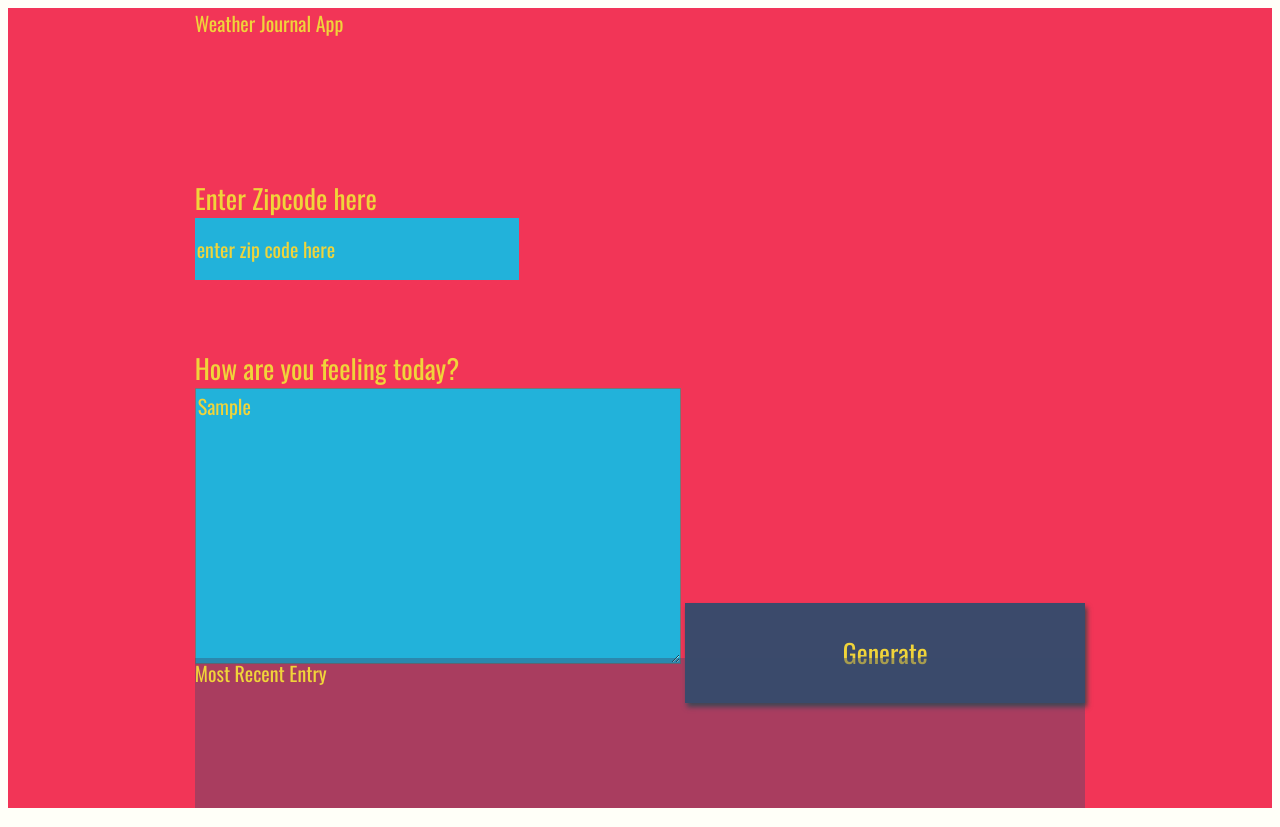
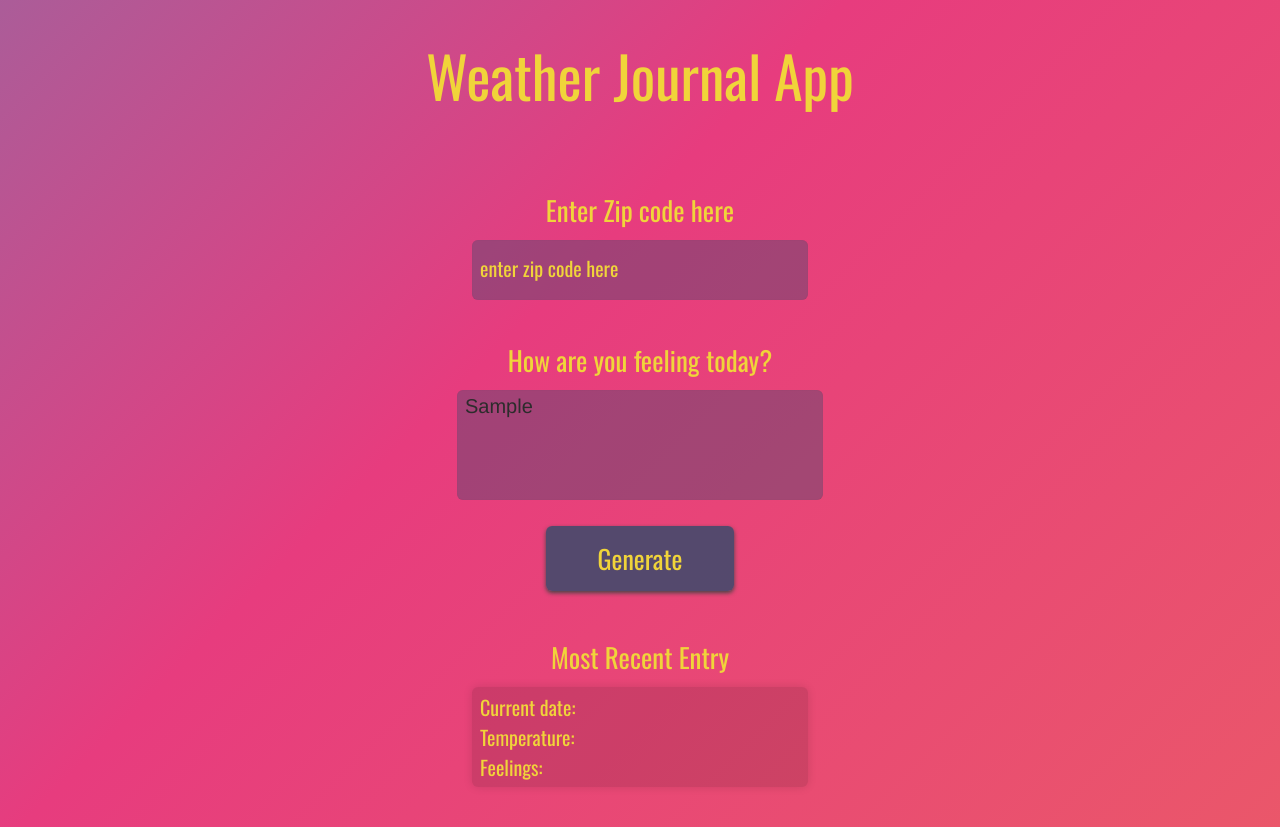
Before and after one commit to KhaledElkhoreby/weather-journal-app, a website: page website/index.html in a window 1280 px wide. Both pictures are taken after typing "Sample" into the empty fields and a click on the button "Generate". Drawn offline with nearby package versions, Linux system fonts and the light colour scheme; no server answers; a web font is replaced by a local one.

Commit message:
refactor:code

```diff
--- a/website/app.js
+++ b/website/app.js
@@ -1,5 +1,86 @@
 /* Global Variables */
+// Personal API Key for OpenWeatherMap API
+
+// TODO: Integrating OpenWeatherMap API
+const apiKey = "appid=5ff9367881db1860471c4f6e82e63475&units=imperial";
+let result = {};
+
+// TODO: Return Endpoint Data
+// TODO: GET Route II: Client Side
+const getData = async (url = "") => {
+  // if (!response.ok) {
+  // } else {
+  try {
+    const response = await fetch(url);
+    const data = await response.json();
+    result.temp = data.main.temp;
+  } catch (error) {
+    result = {};
+    result.date = newDate;
+    console.log("get error", error);
+    alert("Please enter valid zip code :(");
+  }
+  // }
+};
+
+//TODO: POST Route II : Client Side
+const postData = async (url = "", data = {}) => {
+  const response = await fetch(url, {
+    method: "POST",
+    credentials: "same-origin",
+    headers: {
+      "Content-Type": "application/json",
+    },
+    body: JSON.stringify(data),
+  });
+  try {
+    const newData = await response.json();
+    return newData;
+  } catch (error) {
+    console.log("post error", error);
+  }
+};
 
 // Create a new date instance dynamically with JS
 let d = new Date();
-let newDate = d.getMonth()+'.'+ d.getDate()+'.'+ d.getFullYear();
+let newDate = `${d.getMonth() + 1}.${d.getDate()}.${d.getFullYear()}`;
+result.date = newDate;
+// TODO: Naming HTML Inputs and Buttons For Interaction
+const zip = document.querySelector("#zip");
+const feelings = document.querySelector("#feelings");
+const generate = document.querySelector("#generate");
+let userInput = {};
+
+//TODO: Dynamic UI
+const retrieveData = async () => {
+  const request = await fetch("/test");
+  try {
+    // Transform into JSON
+    const allData = await request.json();
+    console.log(allData);
+    // Write updated data to DOM elements
+    document.getElementById("temp").innerHTML = `Temperature: ${
+      Math.round(allData.temp) || "___"
+    } degrees`;
+    document.getElementById("content").innerHTML = `Feeling: ${
+      allData.content ?? "no feeling"
+    }`;
+    document.getElementById("date").innerHTML = `Date: ${allData.date}`;
+  } catch (error) {
+    console.log("retrieve from server", error);
+  }
+};
+
+generate.addEventListener("click", async () => {
+  result.content = feelings.value;
+  let zipCode = zip.value;
+  const baseURL = `https://api.openweathermap.org/data/2.5/weather?zip=${zipCode},us&${apiKey}`;
+  try {
+    await getData(baseURL);
+    postData("/all", result);
+    retrieveData();
+  } catch (error) {
+    result = {};
+    console.log(error);
+  }
+});
--- a/website/index.html
+++ b/website/index.html
@@ -1,35 +1,41 @@
 <!DOCTYPE html>
 <html>
   <head>
-<meta charset="UTF-8">
+    <meta charset="UTF-8" />
     <title>Weather Journal</title>
-<link href="https://fonts.googleapis.com/css?family=Oswald:400,600,700|Ranga:400,700&display=swap" rel="stylesheet">
-<link rel="stylesheet" href="style.css">
+    <link
+      href="https://fonts.googleapis.com/css?family=Oswald:400,600,700|Ranga:400,700&display=swap"
+      rel="stylesheet"
+    />
+    <link rel="stylesheet" href="style.css" />
   </head>
   <body>
-<div id = "app">
-  <div class ="holder headline">
-    Weather Journal App
+    <div id="app">
+      <div class="holder headline">Weather Journal App</div>
+      <div class="holder zip">
+        <label for="zip">Enter Zip code here</label>
+        <input type="text" id="zip" placeholder="enter zip code here" />
       </div>
-  <div class ="holder zip">
-    <label for="zip">Enter Zipcode here</label>
-    <input type="text" id="zip" placeholder="enter zip code here">
+      <div class="holder feel">
+        <label for="feelings">How are you feeling today?</label>
+        <textarea
+          class="myInput"
+          id="feelings"
+          placeholder="Enter your feelings here"
+          rows="9"
+          cols="50"
+        ></textarea>
+        <button id="generate" type="submit">Generate</button>
       </div>
-  <div class ="holder feel">
-    <label for="feelings">How are you feeling today?</label>
-    <textarea class= "myInput" id="feelings" placeholder="Enter your feelings here" rows="9" cols="50"></textarea>
-    <button id="generate" type = "submit"> Generate </button>
-  </div>
-  <div class ="holder entry">
-    <div class = "title">Most Recent Entry</div>
-   <div id = "entryHolder">
-    <div id = "date"></div>
-   <div id = "temp"></div>
-   <div id = "content"></div>
+      <div class="holder entry">
+        <div class="title">Most Recent Entry</div>
+        <div id="entryHolder">
+          <div id="date">Current date: </div>
+          <div id="temp">Temperature: </div>
+          <div id="content">Feelings: </div>
         </div>
       </div>
     </div>
     <script src="app.js" type="text/javascript"></script>
-
   </body>
 </html>
--- a/website/style.css
+++ b/website/style.css
@@ -1,111 +1,196 @@
-body{
-    background: #fffff8;
+body {
+  margin: 0;
+  padding: 0;
+  background: linear-gradient(-45deg, #ee7752, #e73c7e, #23a6d5, #23d5ab);
+  background-size: 400% 400%;
+  -webkit-animation: gradient 15s ease infinite;
+          animation: gradient 15s ease infinite;
+  height: 100vh;
   font-family: -apple-system, BlinkMacSystemFont, sans-serif;
 }
 
-#app{
+#app {
   display: grid;
   grid-auto-rows: minmax(150px, auto);
-    /* grid-template-columns:  */
-    height:100vh;
-    background: #f23557;
   color: #f0d43a;
   justify-content: center;
   grid-gap: 1em;
   font-size: 20px;
-    font-family: 'Oswald', sans-serif;
+  font-family: "Oswald", sans-serif;
+  align-items: center;
+  justify-items: center;
+  padding: 0 2em 2em 2em;
 }
 
-.holder{
-
+.holder {
+  display: grid;
+  justify-items: center;
 }
 
-.entry{
-    background: rgba(59, 74, 107, .4);
-}
-
-#entryHolder{
-
-}
-
-#date{
-
-}
-
-#temp{
-
-}
-
-#content{
-
+#entryHolder {
+  display: block;
+  width: 320px;
+  margin-top: 10px;
+  background-color: rgb(0 0 0 / 12%);
+  border-radius: 6px;
+  border: none;
+  outline: none;
+  box-shadow: 0px 0px 10px rgb(0 0 0 / 12%);
+  color: rgb(44, 44, 44);
+  font-family: "Helvetica Neue", Helvetica, Arial, sans-serif;
+  font-size: 1em;
+  padding: 5px 8px;
+  color: #f0d43a;
+  font-family: "Oswald", sans-serif;
 }
 
 .headline {
-
+  font-size: clamp(1rem, 4.5vw, 5rem);
 }
-.title{
-
+.title {
+  display: block;
+  font-size: 27px;
 }
 
 /*  Basic Styling To Override Default For Basic HTML Elements */
-label{
-    display:block;
+label {
+  display: block;
   font-size: 27px;
 }
 
-input{
-    display:block;
-    height: 60px;
+input {
+  display: block;
+  height: 50px;
   width: 320px;
-    background:#22b2da;
-    color: #f0d43a;
-    font-size: 20px;
-    font-family: 'Oswald', sans-serif;
-    border: none;
+  margin-top: 10px;
+  background-color: rgb(59 74 107 / 40%);
+  border-radius: 6px;
+  border-style: none;
+  box-shadow: 0px 0px 1px rgb(0 0 0 / 12%) inset;
+  color: rgb(44, 44, 44);
+  font-family: "Helvetica Neue", Helvetica, Arial, sans-serif;
+  font-size: 1em;
+  padding: 5px 8px;
+  transition: background-color 0.3s ease 0s;
+  -webkit-transition: background-color 0.3s ease 0s;
+  -moz-transition: background-color 0.3s ease 0s;
+  -ms-transition: background-color 0.3s ease 0s;
+  -o-transition: background-color 0.3s ease 0s;
 }
 
-button{
-    width: 400px;
-    height: 100px;
-    background: #3b4a6b;
+button {
+  background: rgb(59 74 107 / 85%);
   color: #f0d43a;
   font-size: 26px;
-    font-family: 'Oswald', sans-serif;
+  font-family: "Oswald", sans-serif;
   border: none;
-    box-shadow: 2px 4px 5px #444;
+  box-shadow: 0px 2px 4px #444;
+  padding: 0.5em 2em;
+  margin: 1em;
+  border-radius: 6px;
+  transition: ease 0.3s;
+  -webkit-transition: ease 0.3s;
+  -moz-transition: ease 0.3s;
+  -ms-transition: ease 0.3s;
+  -o-transition: ease 0.3s;
+  cursor: pointer;
 }
-h1{
+button:hover {
+  color: #000;
+  background-color: rgb(240 212 56 / 85%);
+  outline: none;
+}
+
+h1 {
   font-size: 36px;
 }
 
-textarea{
-    background:#22b2da;
-    color: #f0d43a;
-    font-size: 20px;
-    font-family: 'Oswald', sans-serif;
+textarea {
+  margin-top: 10px;
+  width: clamp(200px, 350px, 500px);
+  height: 100px;
+  background-color: rgb(59 74 107 / 40%);
+  border-radius: 6px;
+  border-style: none;
+  box-shadow: 0px 0px 1px rgb(0 0 0 / 12%) inset;
+  color: rgb(44, 44, 44);
+  font-family: "Helvetica Neue", Helvetica, Arial, sans-serif;
+  font-size: 1em;
+  padding: 5px 8px;
+  transition: background-color 0.3s ease 0s;
+  resize: none;
+  -webkit-transition: background-color 0.3s ease 0s;
+  -moz-transition: background-color 0.3s ease 0s;
+  -ms-transition: background-color 0.3s ease 0s;
+  -o-transition: background-color 0.3s ease 0s;
 }
-/* Reset style for HTML element on active to have no border*/
-input:focus,
-select:focus,
+
 textarea:focus,
-button:focus {
+input:focus {
+  background-color: rgb(255 255 255 / 75%);
+  box-shadow: 0px 0px 4px 2px rgb(0 0 0 / 12%);
   outline: none;
 }
+
 /* Style for Placeholder Text*/
-::placeholder { /* Firefox, Chrome, Opera */
+::-webkit-input-placeholder {
+  /* Firefox, Chrome, Opera */
   color: #f0d43a;
-    font-family: 'Oswald', sans-serif;
-
+  font-family: "Oswald", sans-serif;
+}
+::-moz-placeholder {
+  /* Firefox, Chrome, Opera */
+  color: #f0d43a;
+  font-family: "Oswald", sans-serif;
+}
+:-ms-input-placeholder {
+  /* Firefox, Chrome, Opera */
+  color: #f0d43a;
+  font-family: "Oswald", sans-serif;
+}
+::-ms-input-placeholder {
+  /* Firefox, Chrome, Opera */
+  color: #f0d43a;
+  font-family: "Oswald", sans-serif;
+}
+::placeholder {
+  /* Firefox, Chrome, Opera */
+  color: #f0d43a;
+  font-family: "Oswald", sans-serif;
 }
 
-:-ms-input-placeholder { /* Internet Explorer 10-11 */
+:-ms-input-placeholder {
+  /* Internet Explorer 10-11 */
   color: #f0d43a;
-    font-family: 'Oswald', sans-serif;
-
+  font-family: "Oswald", sans-serif;
 }
 
-::-ms-input-placeholder { /* Microsoft Edge */
+::-ms-input-placeholder {
+  /* Microsoft Edge */
   color: #f0d43a;
-    font-family: 'Oswald', sans-serif;
+  font-family: "Oswald", sans-serif;
+}
 
+@-webkit-keyframes gradient {
+  0% {
+    background-position: 0% 50%;
   }
+  50% {
+    background-position: 100% 50%;
+  }
+  100% {
+    background-position: 0% 50%;
+  }
+}
+
+@keyframes gradient {
+  0% {
+    background-position: 0% 50%;
+  }
+  50% {
+    background-position: 100% 50%;
+  }
+  100% {
+    background-position: 0% 50%;
+  }
+}
```
Also changed, not shown: package.json (added, +7 -0 lines), server.js (+35 -5 lines), 1 other file. Lines whose indentation alone changed are shown as unchanged.
